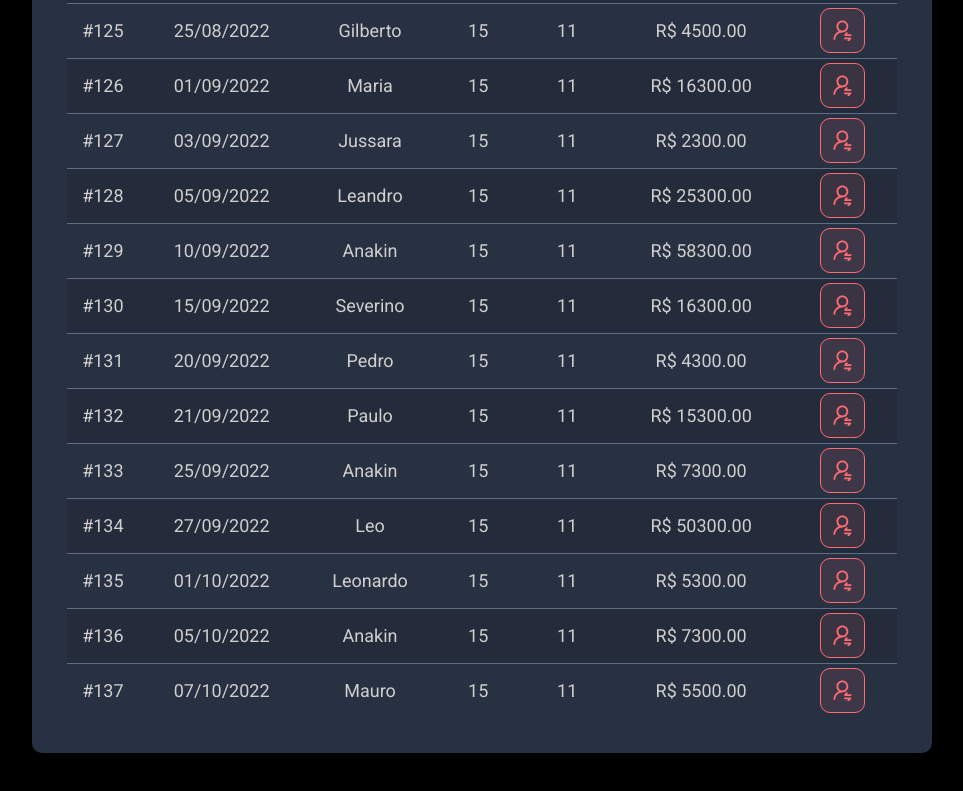
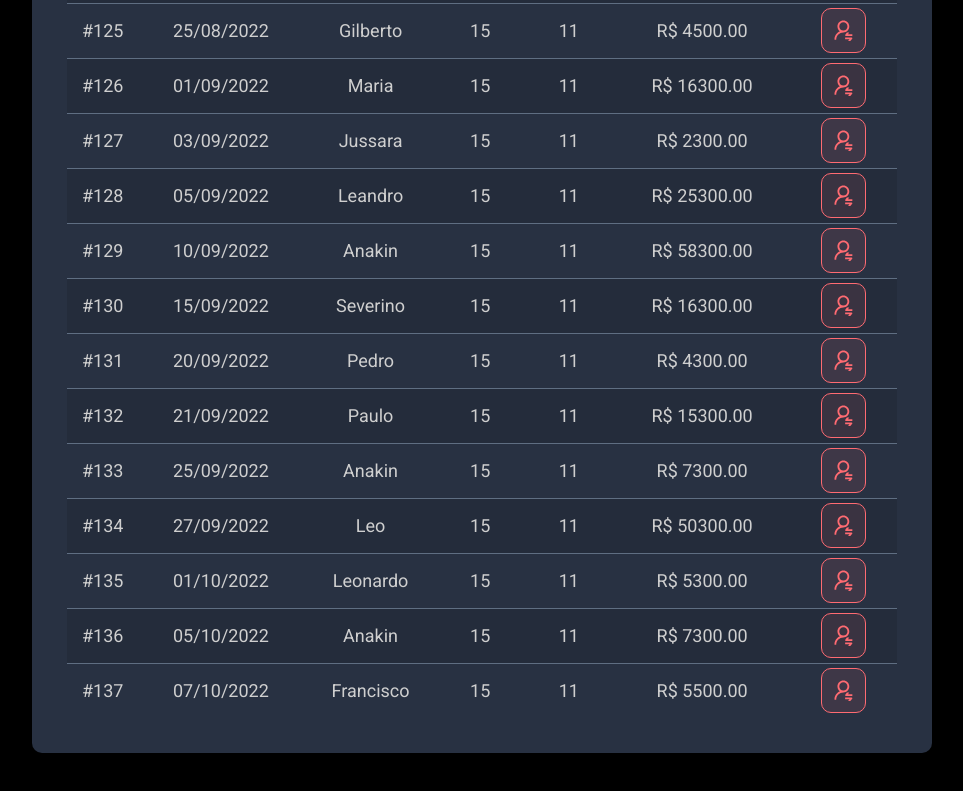
Before and after one commit to RobertoSonz/P-gina-de-vendas, a plain HTML site: page index.html in a window 1280 px wide. Shown: the part 794-1585 px from the top of the page, without its empty margins (158-1121 px from the left). Drawn offline with Linux system fonts and the light colour scheme.

Commit message:
troca de nome

```diff
--- a/index.html
+++ b/index.html
@@ -301,7 +301,7 @@
                             <tr>
                                 <td class="show992">#137</td>
                                 <td class="show576">07/10/2022</td>
-                                <td>Mauro</td>
+                                <td>Francisco</td>
                                 <td class="show992">15</td>
                                 <td class="show992">11</td>
                                 <td>R$ 5500.00</td>
```
